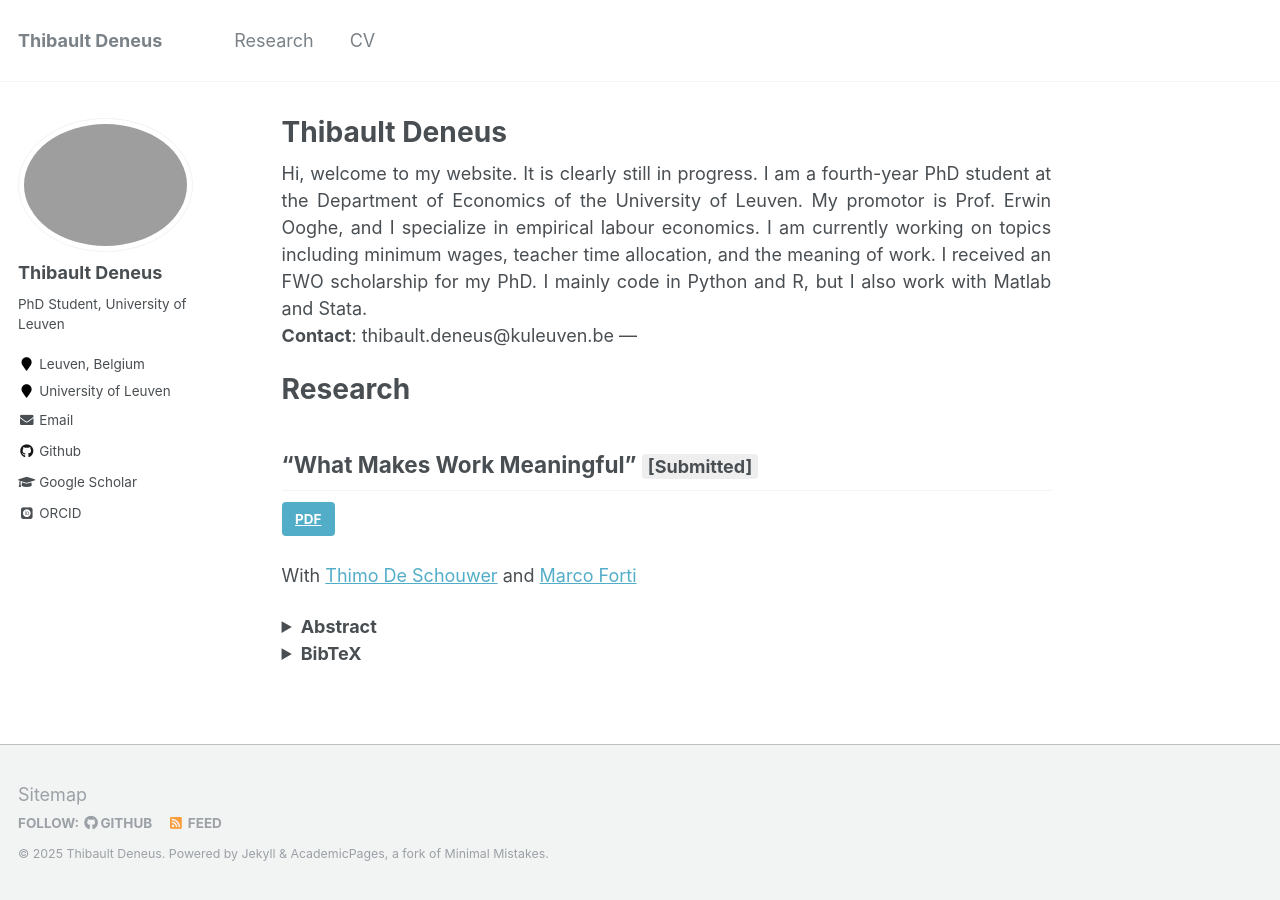
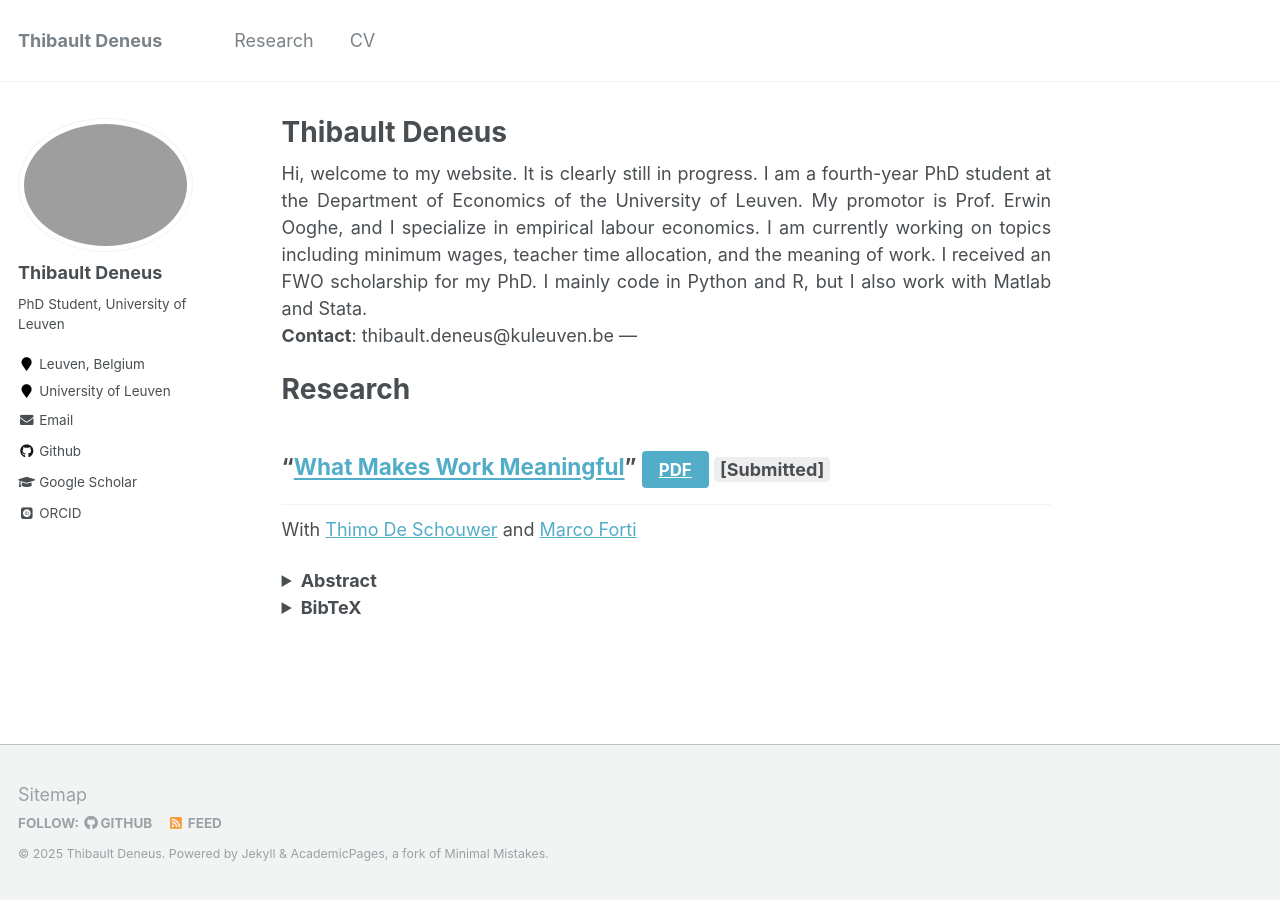
Before and after one commit to ThibaultDeneus/thibaultdeneus.github.io, a Jekyll site: the page built from _pages/about.md, in a window 1280 px wide. Built offline with Jekyll 4.4.1, drawn with Linux system fonts in a browser that asks for light colours; some web fonts are replaced.

Commit message:
Changed formatting

````diff
--- a/_pages/about.md
+++ b/_pages/about.md
@@ -22,10 +22,7 @@ I mainly code in Python and R, but I also work with Matlab and Stata.
 
 #  Research
 
-## "What Makes Work Meaningful" <span style="background:#eee;border-radius:4px;padding:2px 6px;font-size:0.8em;">[Submitted]</span>
-
-<a href="/files/Workmeaning.pdf" class="btn btn--info">PDF</a>
-
+## "[What Makes Work Meaningful](/files/MeaningProduction.pdf)" <a href="/files/MeaningProduction.pdf" class="btn btn--info">PDF</a> <span style="background:#eee;border-radius:4px;padding:2px 6px;font-size:0.8em;">[Submitted]</span>
 
 With <a href="https://thimodeschouwer.github.io/">Thimo De Schouwer</a> and <a href="https://www.econ.uni-bonn.de/en/department/doctoral-students/marco-forti">Marco Forti</a>
 
@@ -38,10 +35,13 @@ With <a href="https://thimodeschouwer.github.io/">Thimo De Schouwer</a> and <a h
 <details>
   <summary><strong>BibTeX</strong></summary>
 
-```bibtex
+<pre><code class="language-bibtex">
 @article{deschouwer2024howto,
   title   = {How to Make Work Meaningful?},
   author  = {De Schouwer, Thimo and Deneus, Thibault and Forti, Marco},
   year    = {2024},
   note    = {Working Paper}
 }
+</code></pre>
+
+</details>
--- /dev/null
+++ b/files/MeaningProduction_cite.txt
@@ -0,0 +1,6 @@
+@article{deschouwer2024howto,
+  title={How to Make Work Meaningful?},
+  author={De Schouwer, Thimo and Deneus, Thibault and Forti, Marco},
+  year={2024},
+  publisher={Working Paper}
+}
````
Also changed, not shown: files/.txt (added), 2 other files.
